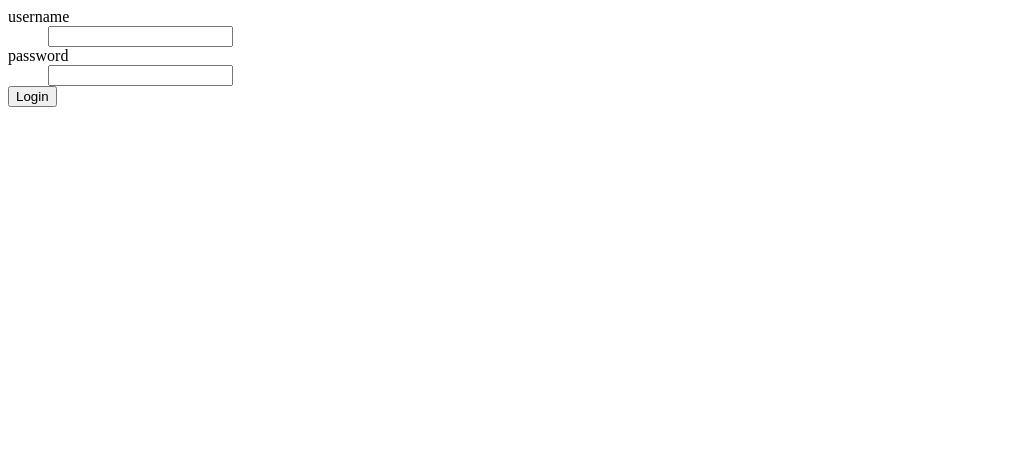
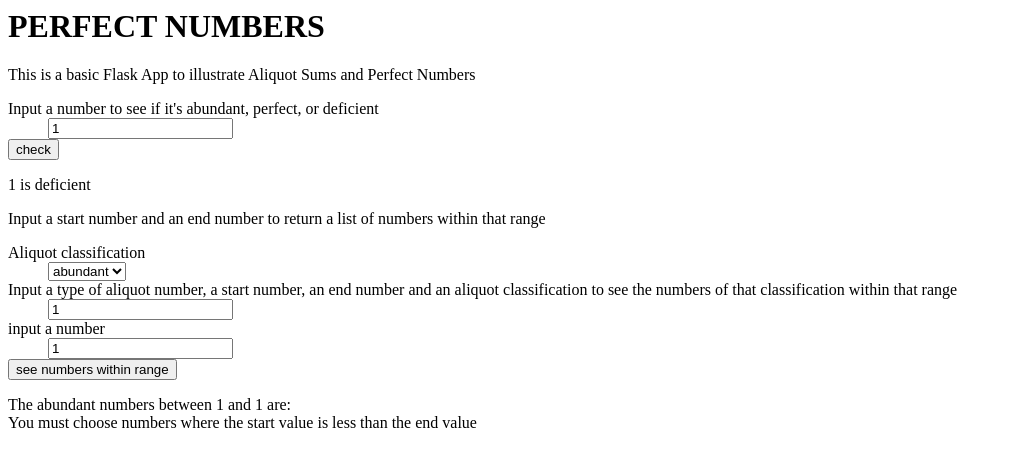
Before and after one commit to DavTho1983/Flask_Validators_tut, a Flask app: page / in a window 1280 px wide. Shown: the top 467 px of the page, without its empty margins (0-1012 px from the left). Run offline with Flask 2, Linux system fonts and the light colour scheme; some libraries are stand-ins or nearby versions.

Commit message:
Fixed validators and wtforms

```diff
--- a/main.py
+++ b/main.py
@@ -1,21 +1,58 @@
-from flask import Flask, render_template
+from flask import Flask, render_template, request
 from flask_wtf import Form
-from wtforms import StringField, PasswordField
+from wtforms import IntegerField, SelectField
 from wtforms.validators import InputRequired
+from perfect_numbers import classify, listInRange
 
 app = Flask(__name__)
 app.config['SECRET_KEY'] = 'DontTellAnyone'
 
-class LoginForm(Form):
-    username = StringField('username', validators=[InputRequired()])
-    password = PasswordField('password', validators=[InputRequired()])
+class PerfectForm(Form):
+    inputNumber = IntegerField('Input a number to see if it\'s abundant, perfect, or deficient', default=1, validators=[InputRequired(message='Please input an integer')])
+
+class PerfectRangeForm(Form):
+    startNumber = IntegerField('Input a type of aliquot number, a start number, an end number and an aliquot classification to see the numbers of that classification within that range', default=1, validators=[InputRequired(message='Please input an integer')])
+    endNumber = IntegerField('input a number', default=1, validators=[InputRequired(message='Please input an integer')])
+    aliquot = SelectField(
+        'Aliquot classification',
+        choices=[('abundant', 'abundant'), ('perfect', 'perfect'), ('deficient', 'deficient')],
+        default='abundant'
+    )
 
 @app.route('/', methods=['GET', 'POST'])
 def index():
-    form = LoginForm()
-    if form.validate_on_submit():
-        return 'Form Successfully Submitted!'
-    return render_template('index.html', form=form)
+    form1 = PerfectForm(request.form, prefix="form1")
+    form2 = PerfectRangeForm(request.form, prefix="form2")
+    num = 1
+    startNumber = 1
+    endNumber = 1
+    aliquot = 'abundant'
+    Classify = classify(num)
+    ListInRange = listInRange(startNumber, endNumber, aliquot)
+    if form1.validate_on_submit():
+        num = form1.inputNumber.data
+        Classify = classify(num)
+        return render_template('index.html', num=num, form1=form1, form2=form2, startNumber=startNumber, endNumber=endNumber, aliquot=aliquot, classify=Classify, listInRange=ListInRange)
+    return render_template('index.html', num=1, form1=form1, form2=form2, startNumber=1, endNumber=1, aliquot=aliquot, classify=Classify, listInRange=ListInRange)
+
+@app.route('/aliRange', methods=['GET', 'POST'])
+def aliRange():
+    form1 = PerfectForm(request.form, prefix="form1")
+    form2 = PerfectRangeForm(request.form, prefix="form2")
+    num = 1
+    startNumber = form2.startNumber.data
+    endNumber = form2.endNumber.data
+    aliquot = 'abundant'
+    Classify = classify(num)
+    ListInRange = listInRange(1, 1, 'abundant')
+    print(ListInRange)
+    if form2.validate_on_submit():
+        startNumber = form2.startNumber.data
+        endNumber = form2.endNumber.data
+        aliquot = form2.aliquot.data
+        ListInRange = listInRange(startNumber, endNumber, aliquot)
+        return render_template('index.html', num=num, form1=form1, form2=form2, startNumber=startNumber, endNumber=endNumber, aliquot=aliquot, classify=Classify, listInRange=ListInRange)
+    return render_template('index.html', num=num, form1=form1, form2=form2, startNumber=1, endNumber=1, aliquot='abundant', classify=Classify, listInRange=ListInRange)
 
 if __name__ == '__main__':
     app.run(debug=True)
--- /dev/null
+++ b/perfect_numbers.py
@@ -0,0 +1,28 @@
+def classify(num):
+    if num == 0:
+        return 'not a positive integer. Please input a positive integer'
+    factors = []
+
+    for i in range(1, num):
+        if num % i == 0:
+            factors.append(i)
+
+    if sum(factors) > num:
+        return 'abundant'
+    elif sum(factors) < num:
+        return 'deficient'
+    return 'perfect'
+
+def listInRange(start, end, aliquot):
+    if start >= end:
+        return 'You must choose numbers where the start value is less than the end value'
+
+    aliList = []
+
+    for i in range(start, end + 1):
+        if classify(i) == aliquot:
+            aliList.append(i)
+
+    if aliList == []:
+        return 'There are no ' + str(aliquot) + ' numbers in this range'
+    return ', '.join(map(str, aliList))
--- a/templates/index.html
+++ b/templates/index.html
@@ -5,14 +5,43 @@
     <title>WTForms</title>
   </head>
   <body>
-    <form action="/" method="POST">
-      <dl>
-        {{ form.csrf_token }}
-        {{ render_field(form.username) }}
-        {{ render_field(form.password) }}
-        <input type="submit" value="Login">
-      </dl>
-    </form>
+    <div>
+        <h1>PERFECT NUMBERS</h1>
+        <p>This is a basic Flask App to illustrate Aliquot Sums and Perfect Numbers</p>
+    </div>
+    <div>
+      <form action="/" method="POST">
+        <dl>
+          {{ form1.csrf_token }}
+          {{ render_field(form1.inputNumber) }}
+          <input type="submit" value="check">
+        </dl>
+      </form>
+    </div>
+    <div>
+      {{ num }} is {{ classify }}
+    </div>
+
+    <div></div>
+
+    <div>
+      <form action="/aliRange" method="POST">
+        <dl>
+          <p>Input a start number and an end number to return a list of numbers within that range</p>
+          {{ form2.csrf_token }}
+          {{ render_field(form2.aliquot) }}
+          {{ render_field(form2.startNumber) }}
+          {{ render_field(form2.endNumber) }}
+          <input type="submit" value="see numbers within range">
+        </dl>
+      </form>
+    </div>
+    <div>
+      The {{ aliquot }} numbers between {{ startNumber }} and {{ endNumber }} are:
+    </div>
+    <div>
+      {{ listInRange }}
+    </div>
 
   </body>
 </html>
```
